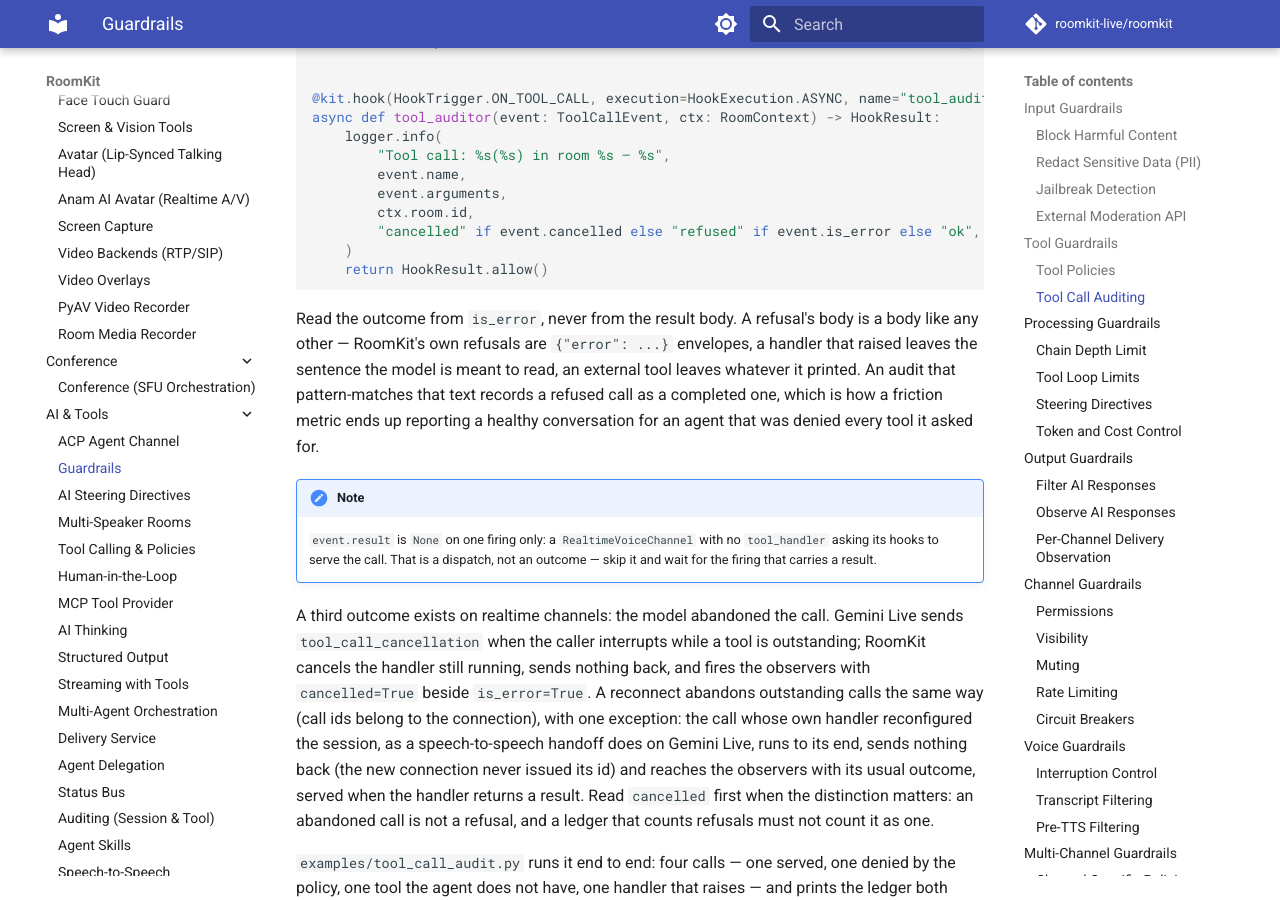
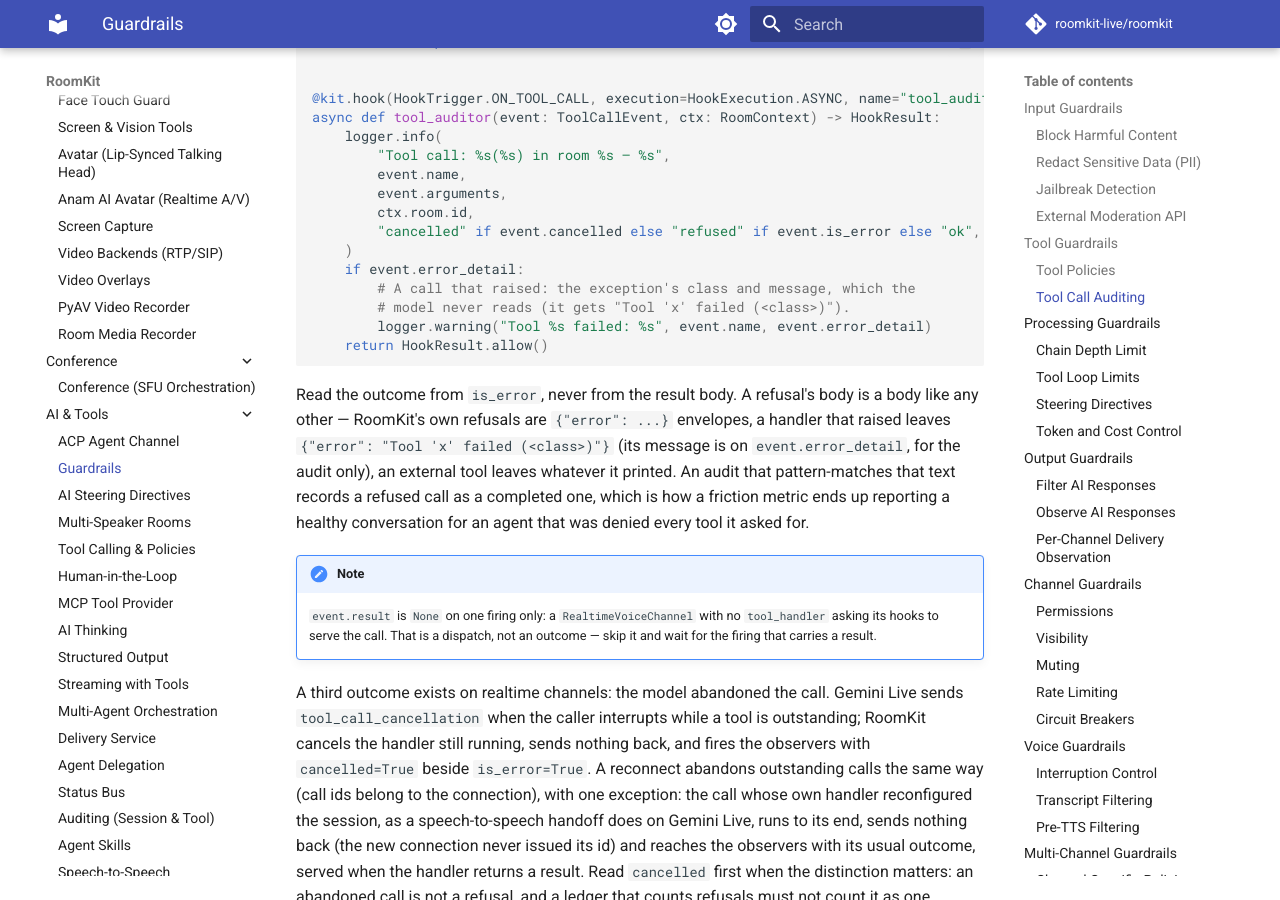
Before and after one commit to roomkit-live/roomkit-docs, an MkDocs documentation site: the page built from docs/guides/guardrails.md, in a window 1280 px wide and 900 px high, scrolled down 6044 px. Built offline with MkDocs 1.6.1 and Material for MkDocs 9.7.7, drawn with Linux system fonts in a browser that asks for light colours; comment, search, counter and statistics services are not loaded.

Commit message:
docs(guardrails): the audit hook reads a raised call's message on error_detail (RMK-295)

````diff
--- a/docs/guides/guardrails.md
+++ b/docs/guides/guardrails.md
@@ -281,13 +281,18 @@ async def tool_auditor(event: ToolCallEvent, ctx: RoomContext) -> HookResult:
         ctx.room.id,
         "cancelled" if event.cancelled else "refused" if event.is_error else "ok",
     )
+    if event.error_detail:
+        # A call that raised: the exception's class and message, which the
+        # model never reads (it gets "Tool 'x' failed (<class>)").
+        logger.warning("Tool %s failed: %s", event.name, event.error_detail)
     return HookResult.allow()
 ```
 
 Read the outcome from `is_error`, never from the result body. A refusal's body
 is a body like any other — RoomKit's own refusals are `{"error": ...}`
-envelopes, a handler that raised leaves the sentence the model is meant to
-read, an external tool leaves whatever it printed. An audit that pattern-matches
+envelopes, a handler that raised leaves `{"error": "Tool 'x' failed
+(<class>)"}` (its message is on `event.error_detail`, for the audit only), an
+external tool leaves whatever it printed. An audit that pattern-matches
 that text records a refused call as a completed one, which is how a friction
 metric ends up reporting a healthy conversation for an agent that was denied
 every tool it asked for.
````
